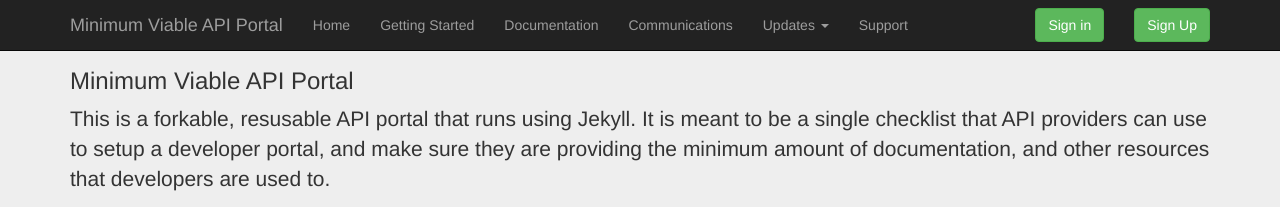
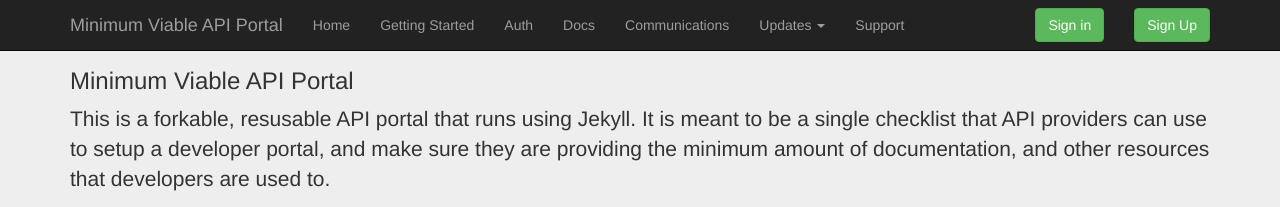
Before and after one commit to api-evangelist/portal-minimum, a Jekyll site: the page built from index.html, in a window 1280 px wide. Shown: the top 207 px of the page. Built offline with Jekyll 4.4.1, drawn with Linux system fonts in a browser that asks for light colours.

Commit message:
update nav

```diff
--- a/_layouts/default.html
+++ b/_layouts/default.html
@@ -12,7 +12,8 @@
           <ul class="nav navbar-nav">
             <li{% if page.title == site.portal_name %} class="active"{% endif %}><a href="/">Home</a></li>
             <li{% if page.title == site.getting_started.title %} class="active"{% endif %}><a href="/getting-started/">Getting Started</a></li>
-            <li{% if page.title == 'Documentation' %} class="active"{% endif %}><a href="/documentation/">Documentation</a></li>
+            <li{% if page.title == 'Documentation' %} class="active"{% endif %}><a href="/authentication/">Auth</a></li>
+            <li{% if page.title == 'Documentation' %} class="active"{% endif %}><a href="/documentation/">Docs</a></li>
             <li{% if page.title == site.communication.title %} class="active"{% endif %}><a href="/communications/">Communications</a></li>
             <li class="dropdown">
               <a href="#" class="dropdown-toggle" data-toggle="dropdown" role="button" aria-haspopup="true" aria-expanded="false">Updates <span class="caret"></span></a>
```
